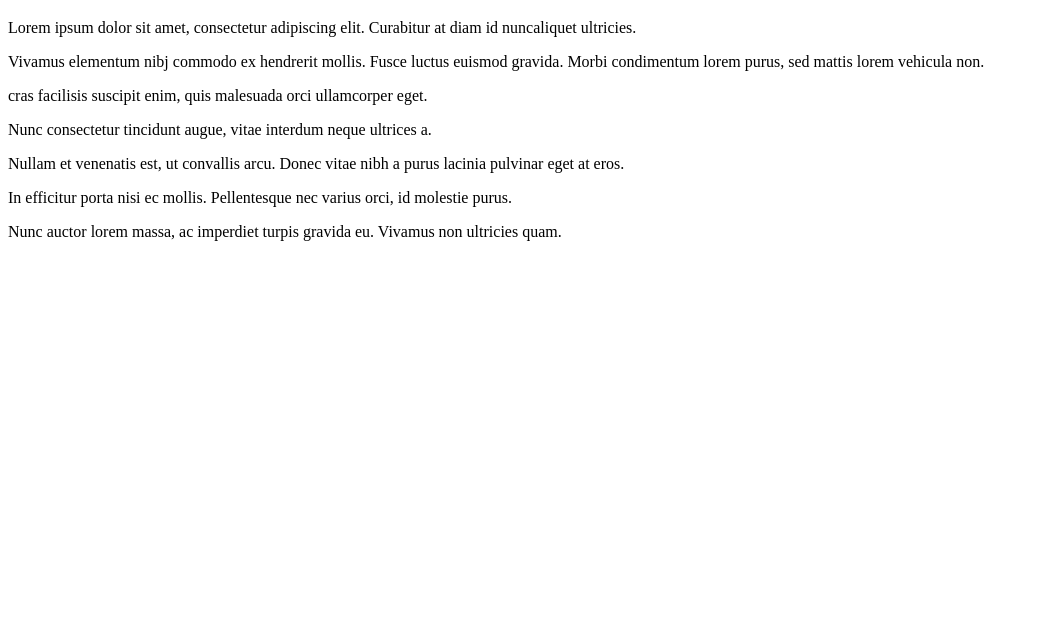
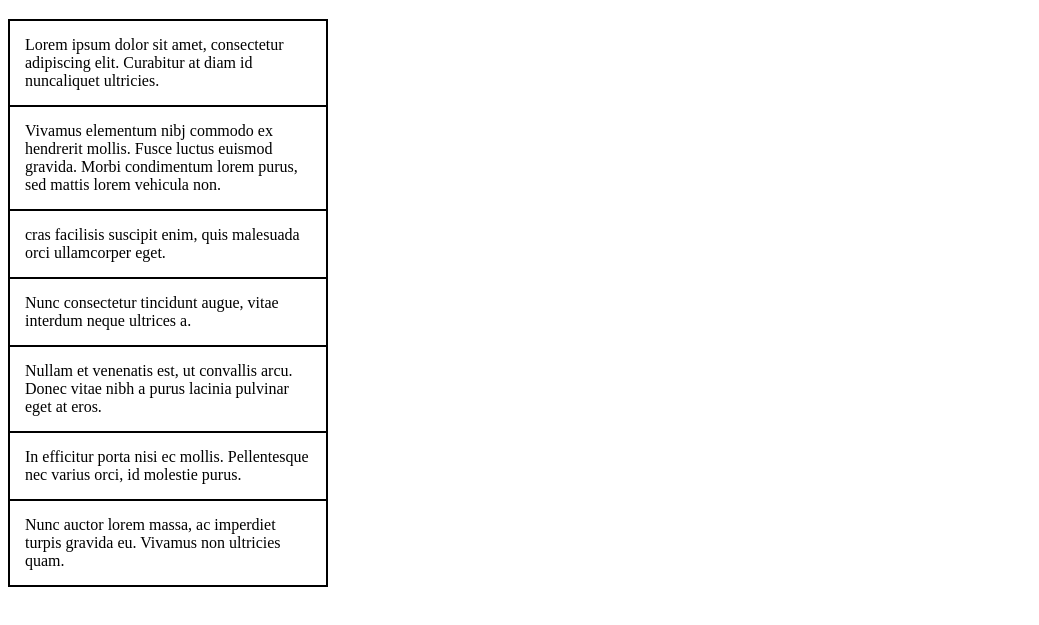
Before and after one commit to ntamasa/Pseudo-selectorok, a plain HTML site: page index.html in a window 1280 px wide. Shown: the part 61-686 px from the top of the page, without its empty margins (0-1039 px from the left). Drawn offline with Linux system fonts and the light colour scheme.

Commit message:
Making the vanilla website

```diff
--- a/index.html
+++ b/index.html
@@ -15,6 +15,6 @@
     <p>Nunc consectetur tincidunt augue, vitae interdum neque ultrices a.</p>
     <p>Nullam et venenatis est, ut convallis arcu. Donec vitae nibh a purus lacinia pulvinar eget at eros.</p>
     <p>In efficitur porta nisi ec mollis. Pellentesque nec varius orci, id molestie purus.</p>
-    <p>Nunc auctor lorem massa, ac imperdiet turpis gravida eu. Vivamus non ultricies quam.</p>
+    <p id="last">Nunc auctor lorem massa, ac imperdiet turpis gravida eu. Vivamus non ultricies quam.</p>
 </body>
 </html>
--- a/style.css
+++ b/style.css
@@ -0,0 +1,13 @@
+body {
+    width: 25%;
+}
+p {
+    border-top: 2px solid black;
+    border-left: 2px solid black;
+    border-right: 2px solid black;
+    margin: 0;
+    padding: 15px;
+}
+#last {
+    border-bottom: 2px solid black;
+}
```
